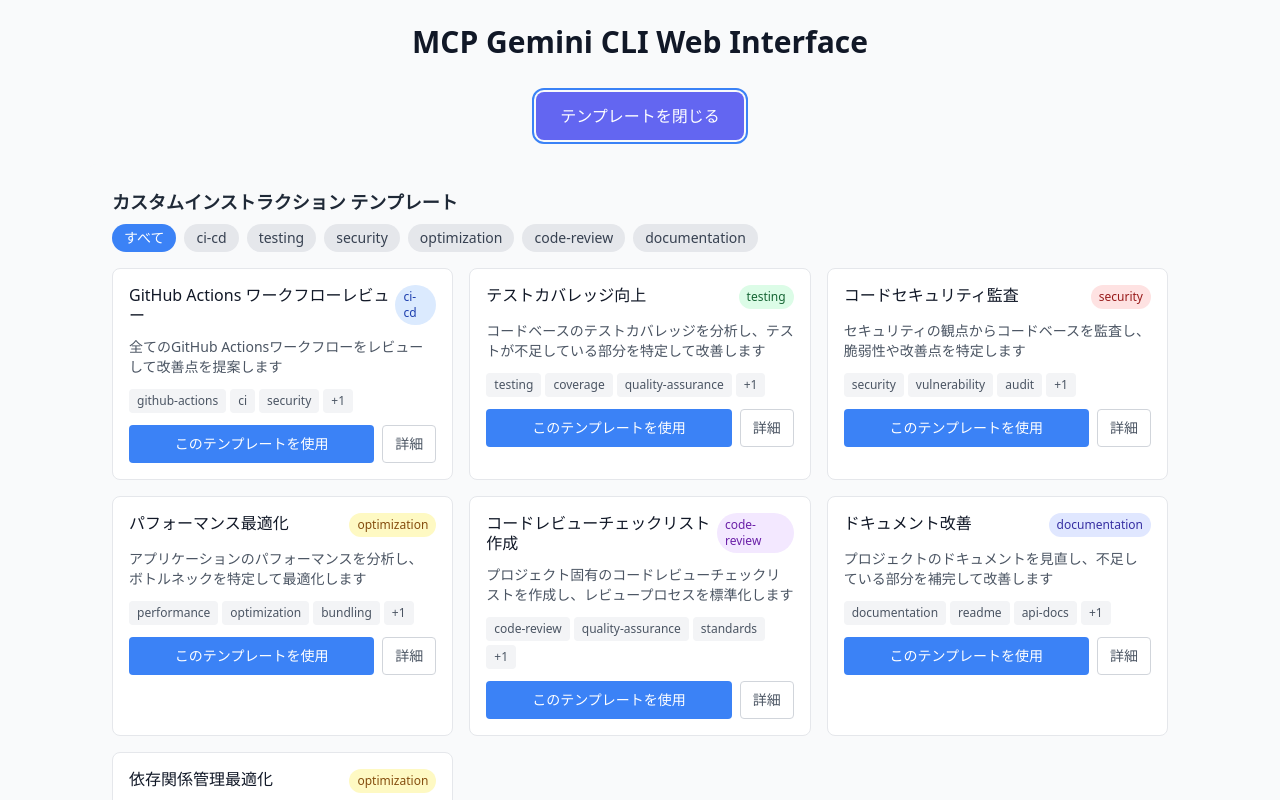
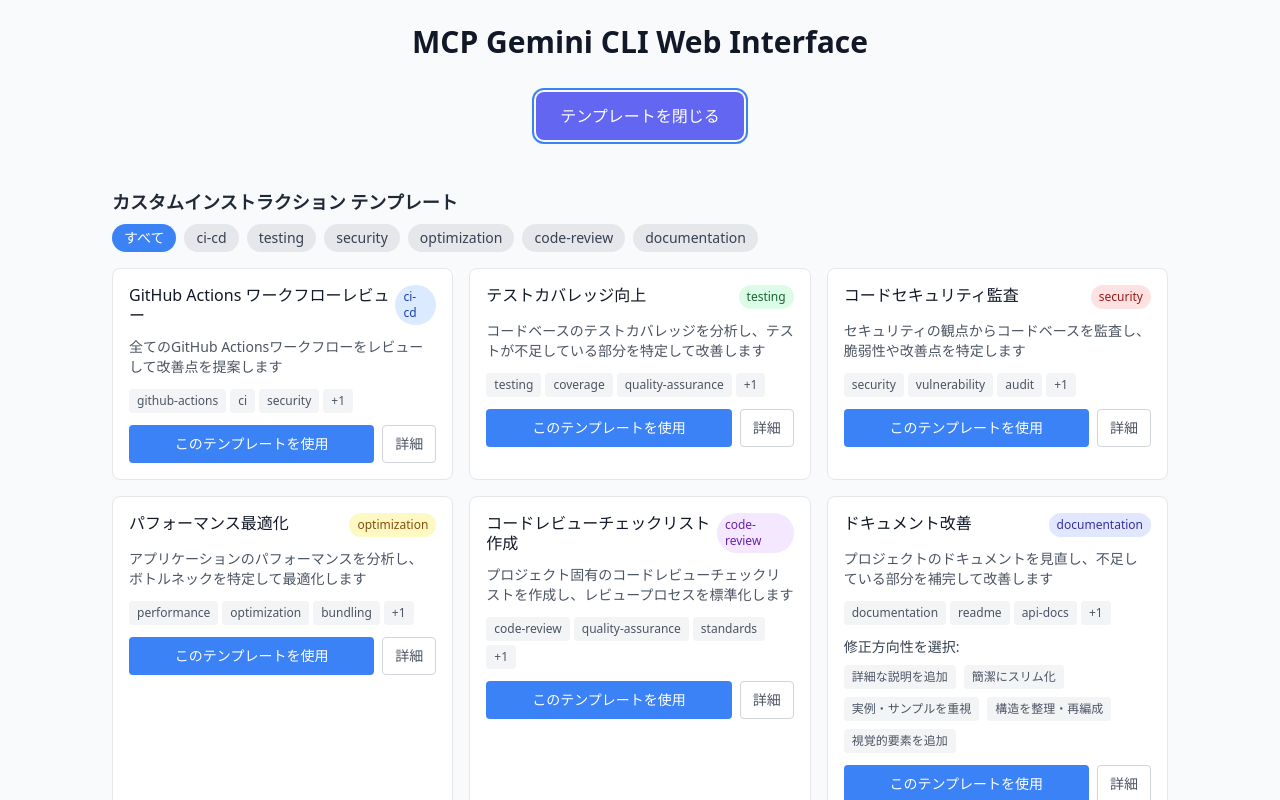
Before and after one commit to nobu007/mcp-gemini-cli, a Next.js app: page / in a window 1280 px wide. Both pictures are taken after a click on the button "開発テンプレートを表示". Shown: the top 800 px of the page. Built offline with nearby package versions, Linux system fonts and the light colour scheme.

Commit message:
Refactor code structure for improved readability and maintainability

```diff
--- a/components/TemplateSelector.tsx
+++ b/components/TemplateSelector.tsx
@@ -27,6 +27,7 @@
 }: TemplateSelectorProps) {
   const [selectedCategory, setSelectedCategory] = useState<string>("all");
   const [expandedTemplate, setExpandedTemplate] = useState<string | null>(null);
+  const [selectedDirections, setSelectedDirections] = useState<{[key: string]: string}>({});
 
   const categories = Array.from(
     new Set(customInstructionTemplates.map((t) => t.category)),
@@ -40,7 +41,21 @@
         );
 
   const handleTemplateSelect = (template: CustomInstructionTemplate) => {
-    onTemplateSelect(template.instruction);
+    let instruction = template.instruction;
+    const selectedDirection = selectedDirections[template.id];
+
+    if (selectedDirection && template.directions) {
+      instruction += `\n\n【修正方向性】: ${selectedDirection}の観点を重視して上記の作業を行ってください。`;
+    }
+
+    onTemplateSelect(instruction);
+  };
+
+  const handleDirectionChange = (templateId: string, direction: string) => {
+    setSelectedDirections(prev => ({
+      ...prev,
+      [templateId]: direction
+    }));
   };
 
   const toggleExpanded = (templateId: string) => {
@@ -123,6 +138,31 @@
                 )}
               </div>
 
+              {/* Direction Selection */}
+              {template.directions && template.directions.length > 0 && (
+                <div className="space-y-2">
+                  <div className="text-sm font-medium text-gray-700 dark:text-gray-300">
+                    修正方向性を選択:
+                  </div>
+                  <div className="flex flex-wrap gap-2">
+                    {template.directions.map((direction) => (
+                      <button
+                        key={direction}
+                        type="button"
+                        onClick={() => handleDirectionChange(template.id, direction)}
+                        className={`px-2 py-1 rounded text-xs font-medium transition-colors ${
+                          selectedDirections[template.id] === direction
+                            ? "bg-primary-500 text-white"
+                            : "bg-gray-100 dark:bg-gray-700 text-gray-600 dark:text-gray-300 hover:bg-gray-200 dark:hover:bg-gray-600"
+                        }`}
+                      >
+                        {direction}
+                      </button>
+                    ))}
+                  </div>
+                </div>
+              )}
+
               {/* Expanded content */}
               {expandedTemplate === template.id && (
                 <div className="mt-3 pt-3 border-t border-gray-200 dark:border-gray-600">
--- a/components/templates.ts
+++ b/components/templates.ts
@@ -11,6 +11,7 @@
     | "optimization"
     | "documentation";
   tags: string[];
+  directions?: string[];
 }
 
 export const customInstructionTemplates: CustomInstructionTemplate[] = [
@@ -209,6 +210,13 @@
 新規ユーザーと既存開発者両方にとって有用なドキュメントを作成し、プロジェクトの理解と貢献を促進してください。`,
     category: "documentation",
     tags: ["documentation", "readme", "api-docs", "user-guide"],
+    directions: [
+      "詳細な説明を追加",
+      "簡潔にスリム化",
+      "実例・サンプルを重視",
+      "構造を整理・再編成",
+      "視覚的要素を追加",
+    ],
   },
   {
     id: "dependency-management",
```
Also changed, not shown: 2 other files (tests, documents, lock files or other folders).
